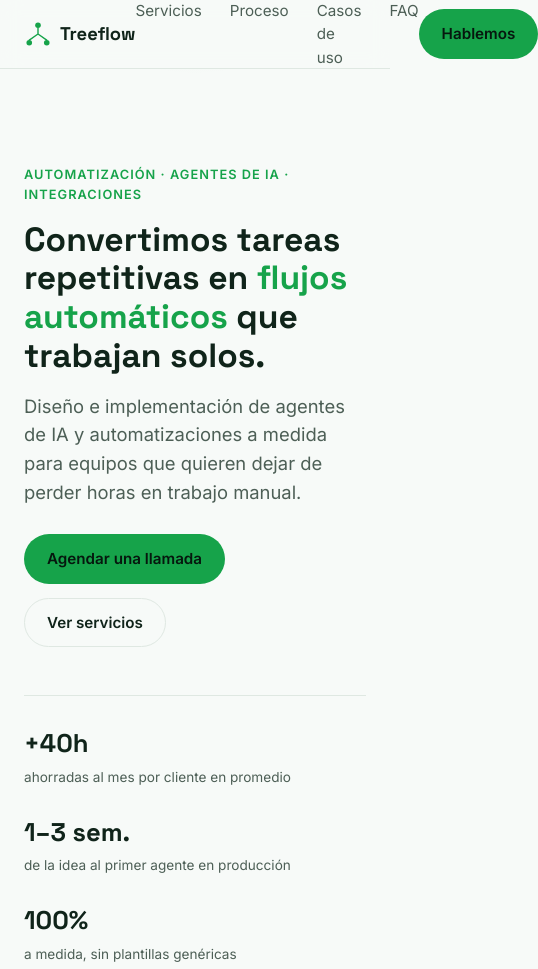
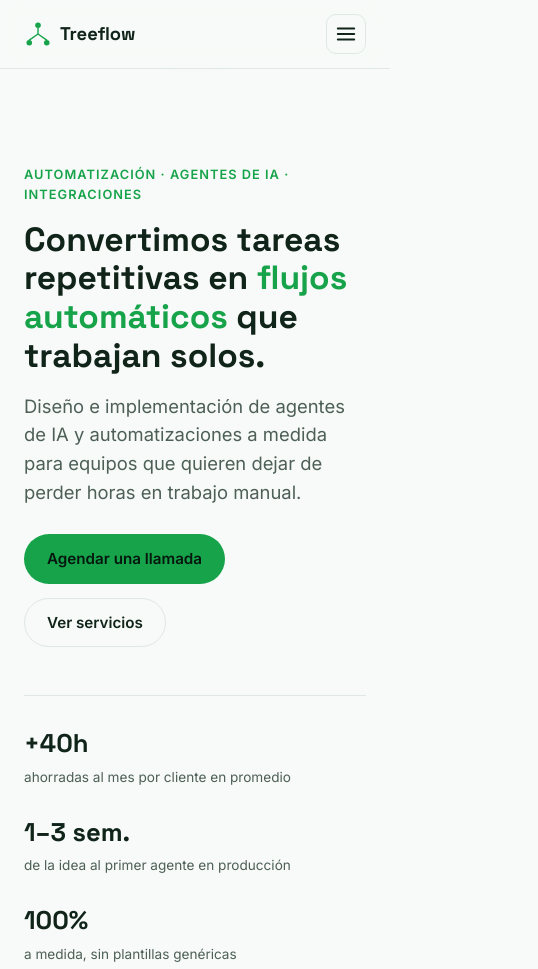
Before and after one commit to juarezgaston06/treeflow, a plain HTML site: page index.html in a window 390 px wide. Shown: the top 969 px of the page, 538 px wide, since content can reach past the window. Drawn offline with Linux system fonts and the light colour scheme.

Commit message:
Add mobile hamburger navigation menu

```diff
--- a/css/styles.css
+++ b/css/styles.css
@@ -100,10 +100,58 @@ a { color: inherit; text-decoration: none; }
 
 .main-nav a:hover { color: var(--text); }
 
-.btn-nav { display: none; }
+a.btn-nav, a.nav-cta-mobile { display: none; }
 
-@media (min-width: 720px) {
-  .btn-nav { display: inline-flex; }
+.nav-toggle {
+  display: inline-flex;
+  align-items: center;
+  justify-content: center;
+  width: 40px;
+  height: 40px;
+  padding: 0;
+  border-radius: 10px;
+  border: 1px solid var(--surface-border);
+  background: transparent;
+  color: var(--text);
+  cursor: pointer;
+}
+
+@media (max-width: 799px) {
+  .main-nav {
+    position: absolute;
+    top: 68px;
+    left: 0;
+    right: 0;
+    flex-direction: column;
+    align-items: stretch;
+    gap: 0;
+    max-height: 0;
+    overflow: hidden;
+    background: var(--bg);
+    border-bottom: 1px solid var(--surface-border);
+    transition: max-height 0.25s ease;
+  }
+
+  .main-nav.is-open {
+    max-height: 360px;
+  }
+
+  .main-nav a {
+    padding: 16px 24px;
+    border-top: 1px solid var(--surface-border);
+    font-size: 1rem;
+  }
+
+  a.nav-cta-mobile {
+    display: block;
+    color: var(--accent);
+    font-weight: 600;
+  }
+}
+
+@media (min-width: 800px) {
+  a.btn-nav { display: inline-flex; }
+  .nav-toggle { display: none; }
 }
 
 /* Buttons */
--- a/index.html
+++ b/index.html
@@ -31,8 +31,16 @@
       <a href="#proceso">Proceso</a>
       <a href="#casos">Casos de uso</a>
       <a href="#faq">FAQ</a>
+      <a href="#contacto" class="nav-cta-mobile">Hablemos</a>
     </nav>
     <a href="#contacto" class="btn btn-primary btn-nav">Hablemos</a>
+    <button type="button" class="nav-toggle" aria-label="Abrir menú" aria-expanded="false">
+      <svg viewBox="0 0 24 24" width="22" height="22" fill="none" stroke="currentColor" stroke-width="2" stroke-linecap="round">
+        <line x1="3" y1="6" x2="21" y2="6"/>
+        <line x1="3" y1="12" x2="21" y2="12"/>
+        <line x1="3" y1="18" x2="21" y2="18"/>
+      </svg>
+    </button>
   </div>
 </header>
 
--- a/js/main.js
+++ b/js/main.js
@@ -2,3 +2,18 @@ const yearEl = document.getElementById("year");
 if (yearEl) {
   yearEl.textContent = new Date().getFullYear();
 }
+
+const navToggle = document.querySelector(".nav-toggle");
+const mainNav = document.querySelector(".main-nav");
+if (navToggle && mainNav) {
+  navToggle.addEventListener("click", () => {
+    const isOpen = mainNav.classList.toggle("is-open");
+    navToggle.setAttribute("aria-expanded", String(isOpen));
+  });
+  mainNav.querySelectorAll("a").forEach((link) => {
+    link.addEventListener("click", () => {
+      mainNav.classList.remove("is-open");
+      navToggle.setAttribute("aria-expanded", "false");
+    });
+  });
+}
```
Also changed, not shown: web-y-redes.html (+8 -0 lines).
